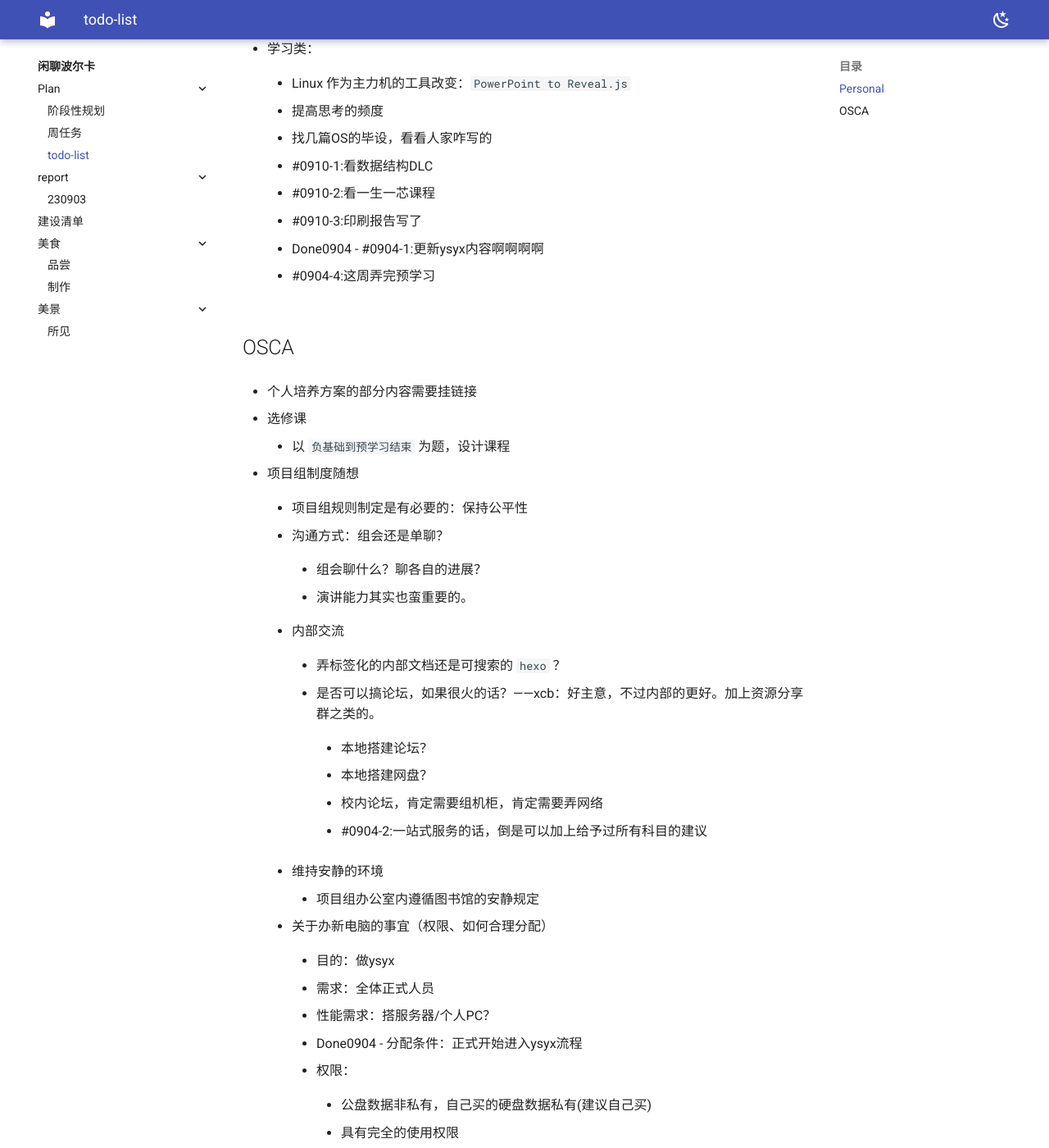
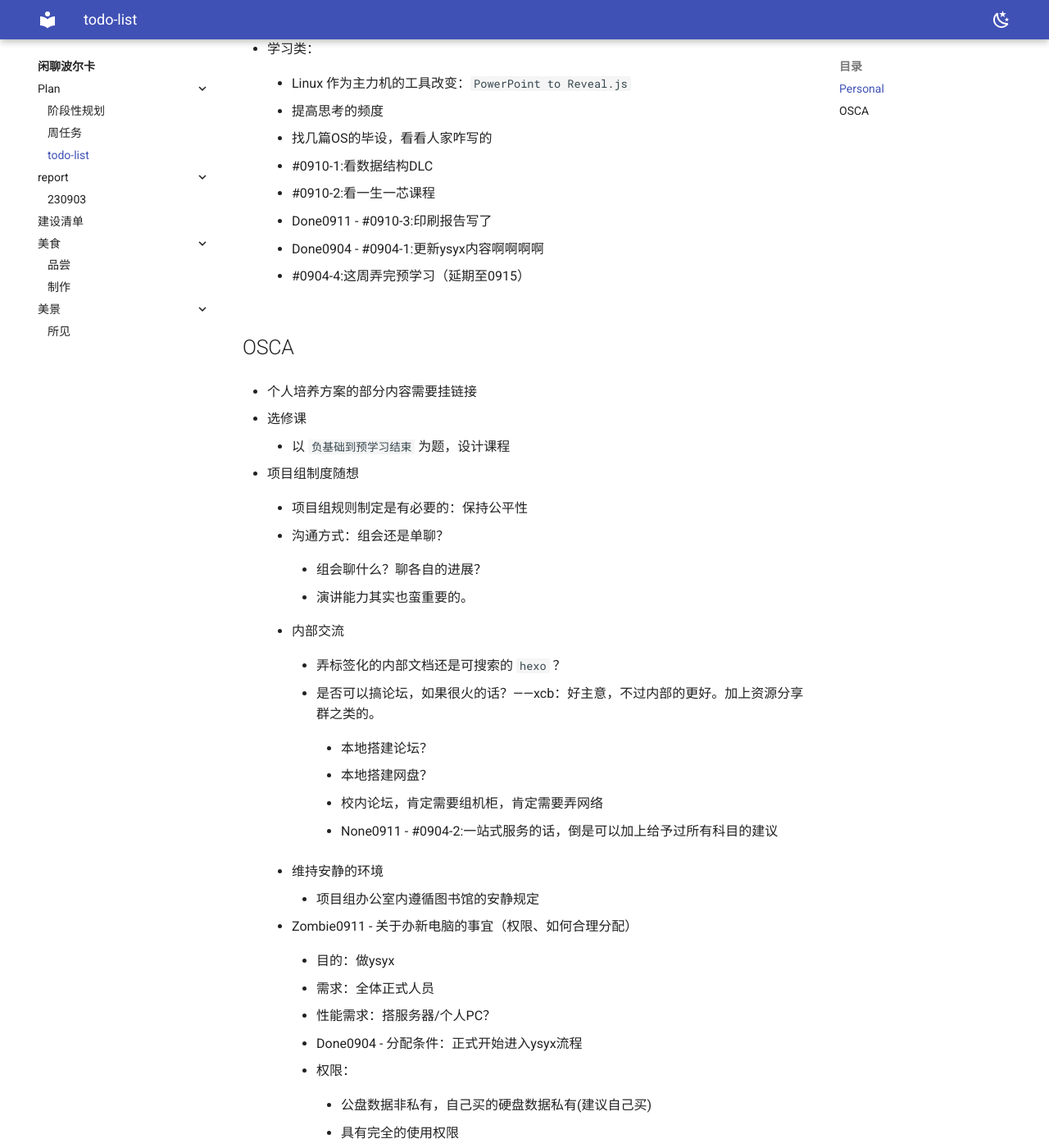
Before and after one commit to Haohahahaha/chat, an MkDocs documentation site: the page built from docs/plan/todo-list.md, in a window 1280 px wide and 1400 px high, scrolled down 524 px. Shown: the whole window at 82% size. Built offline with MkDocs 1.6.1 and Material for MkDocs 9.7.7, drawn with Linux system fonts in a browser that asks for light colours; some of the changed text lies outside the part shown.

Commit message:
2023-09-11_16:04:59 update

```diff
--- a/docs/plan/todo-list.md
+++ b/docs/plan/todo-list.md
@@ -30,11 +30,11 @@
 
 	- \#0910-2:看一生一芯课程
 
-	- \#0910-3:印刷报告写了
+	- Done0911 - \#0910-3:印刷报告写了
 
 	- Done0904 - \#0904-1:更新ysyx内容啊啊啊啊
 
-	- \#0904-4:这周弄完预学习
+	- \#0904-4:这周弄完预学习（延期至0915）
 
 ## OSCA
 
@@ -66,13 +66,13 @@
 
             - 校内论坛，肯定需要组机柜，肯定需要弄网络
 
-			- \#0904-2:一站式服务的话，倒是可以加上给予过所有科目的建议
+			- None0911 - \#0904-2:一站式服务的话，倒是可以加上给予过所有科目的建议
 
     - 维持安静的环境
 
 	    - 项目组办公室内遵循图书馆的安静规定
 
-    - 关于办新电脑的事宜（权限、如何合理分配）
+    - Zombie0911 - 关于办新电脑的事宜（权限、如何合理分配）
 
         - 目的：做ysyx
 
@@ -114,7 +114,7 @@
 
 	- \#0904-3:场地有结果之后抓紧把主机给人家
 
-- 置办电脑
+- Zombie0911 - 置办电脑
 
     > zmf：可以申几台电脑，七八百一套也挺好的
 
```
